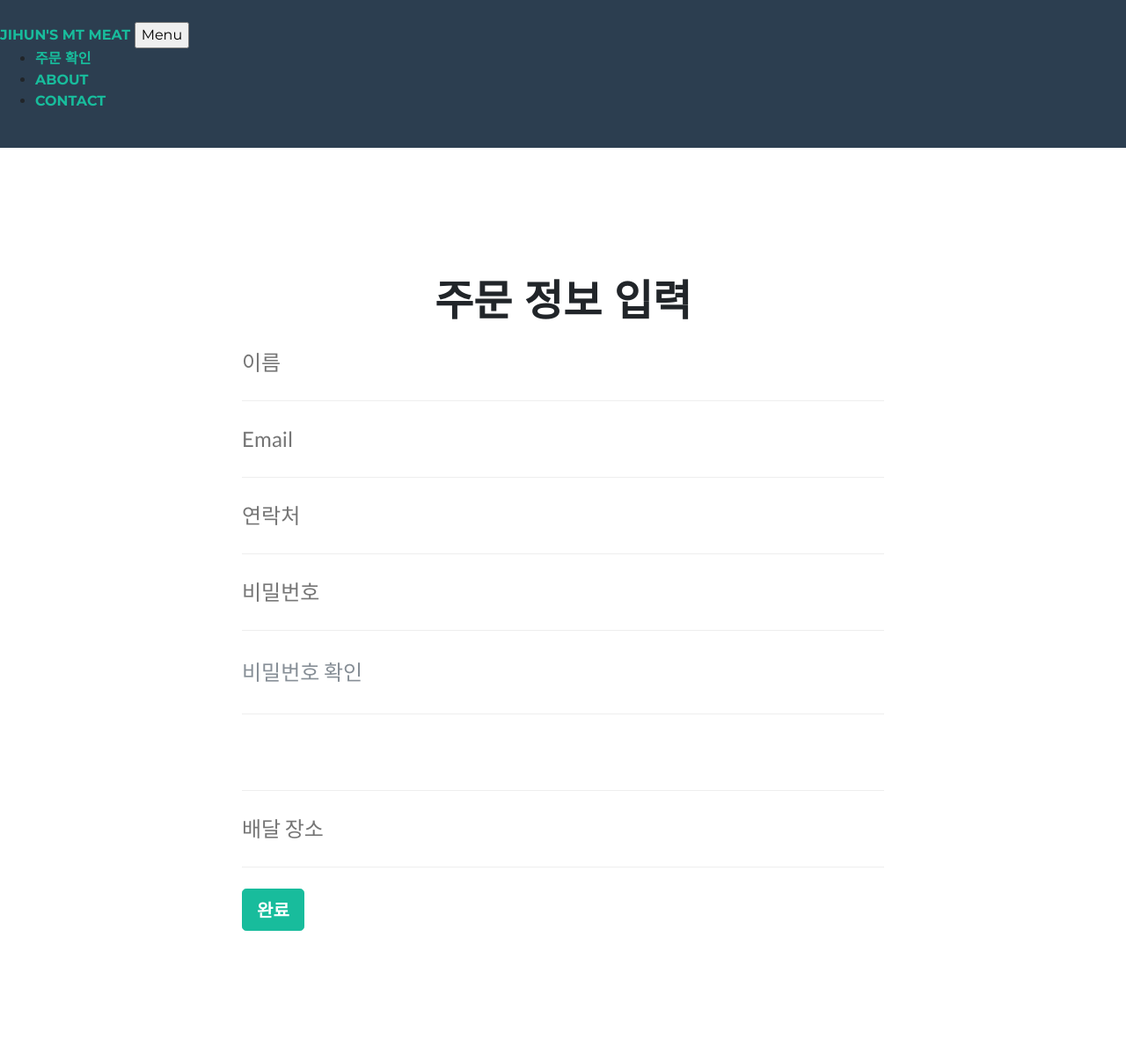
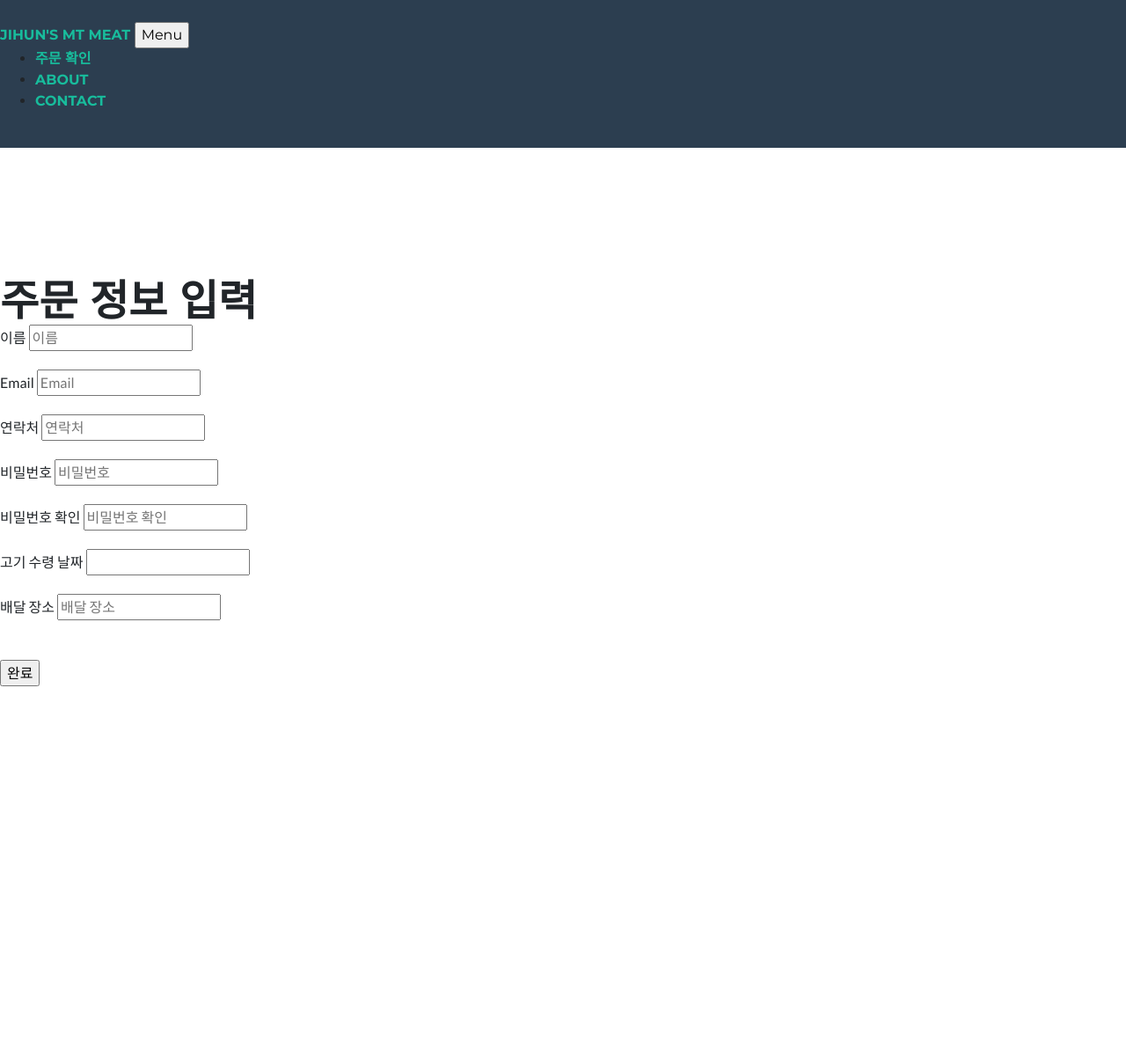
Before and after one commit to MTmeat/jihun-MT-meat, a Django app: template jihunMTmeat/order/templates/new_orderer.html in a window 1280 px wide. Shown: the whole page at 88% size. After the commit the page ends 780 px from the top, so only its background shows below. Run offline with Django 3.2, Linux system fonts and the light colour scheme; the template is opened without the code that fills it: values that come from a table or form of the project are taken from there, others are empty; data comes from the database, SQL or seed files in the repository; some libraries are stand-ins or nearby versions.

Commit message:
Remove Class new-orderer.html

```diff
--- a/jihunMTmeat/order/templates/new_orderer.html
+++ b/jihunMTmeat/order/templates/new_orderer.html
@@ -17,74 +17,74 @@
 <section id="contact">
     <br/>
     <br/>
-    <div class="container">
-        <h2 class="text-center">주문 정보 입력</h2>
-        <div class="row">
-            <div class="col-lg-8 mx-auto">
+    <div>
+        <h2>주문 정보 입력</h2>
+        <div>
+            <div>
                 <!-- To configure the contact form email address, go to mail/contact_me.php and update the email address in the PHP file on line 19. -->
                 <!-- The form should work on most web servers, but if the form is not working you may need to configure your web server differently. -->
                 <form id="orderForm" method="post" action="/orders/new/" novalidate>
                     {% csrf_token %}
-                    <div class="control-group">
-                        <div class="form-group floating-label-form-group controls">
+                    <div>
+                        <div>
                             <label>이름</label>
                             {{ orderer_form.name.errors }}
                             {{ orderer_form.name }}
-                            <p class="help-block text-danger"></p>
+                            <p></p>
                         </div>
                     </div>
-                    <div class="control-group">
-                        <div class="form-group floating-label-form-group controls">
+                    <div>
+                        <div>
                             <label>Email</label>
                             {{ orderer_form.email.errors }}
                             {{ orderer_form.email }}
-                            <p class="help-block text-danger"></p>
+                            <p></p>
                         </div>
                     </div>
-                    <div class="control-group">
-                        <div class="form-group floating-label-form-group controls">
+                    <div>
+                        <div>
                             <label>연락처</label>
                             {{ orderer_form.phone_number.errors }}
                             {{ orderer_form.phone_number }}
-                            <p class="help-block text-danger"></p>
+                            <p></p>
                         </div>
                     </div>
-                    <div class="control-group">
-                        <div class="form-group floating-label-form-group controls">
+                    <div>
+                        <div>
                             <label>비밀번호</label>
                             {{ orderer_form.password.errors }}
                             {{ orderer_form.password }}
-                            <p class="help-block text-danger"></p>
+                            <p></p>
                         </div>
                     </div>
-                    <div class="control-group">
-                        <div class="form-group floating-label-form-group controls">
+                    <div>
+                        <div>
                             <label>비밀번호 확인</label>
-                            <input type="password" id="password_confirm" class="form-control" placeholder="비밀번호 확인"
+                            <input type="password" id="password_confirm" placeholder="비밀번호 확인"
                                 data-validation-matches-match="password"
                                 data-validation-matches-message="비밀번호가 다릅니다.">
-                            <p class="help-block text-danger"></p>
+                            <p></p>
                         </div>
                     </div>
-                    <div class="control-group">
-                        <div class="form-group floating-label-form-group controls">
+                    <div>
+                        <div>
                             <label>고기 수령 날짜</label>
                             {{ order_form.eating_date.errors }}
                             {{ order_form.eating_date }}
-                            <p class="help-block text-danger"></p>
+                            <p></p>
                         </div>
                     </div>
-                    <div class="control-group">
-                        <div class="form-group floating-label-form-group controls">
+                    <div>
+                        <div>
                             <label>배달 장소</label>
                             {{ order_form.delivery_location.errors }}
                             {{ order_form.delivery_location }}
-                            <p class="help-block text-danger"></p>
+                            <p></p>
                         </div>
                     </div>
                     <br>
-                    <div class="form-group">
-                        <button id="sendOrderButton" type="submit" class="btn btn-success btn-lg">완료</button>
+                    <div>
+                        <button id="sendOrderButton" type="submit">완료</button>
                     </div>
 
                     {% for key, value in meat_order_list.items %}
```
